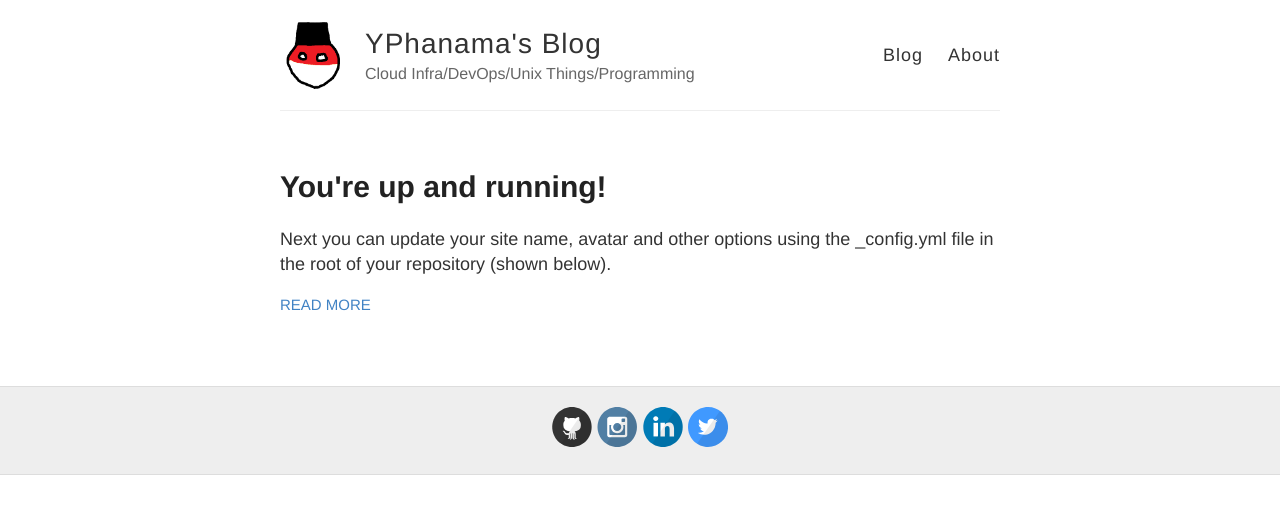
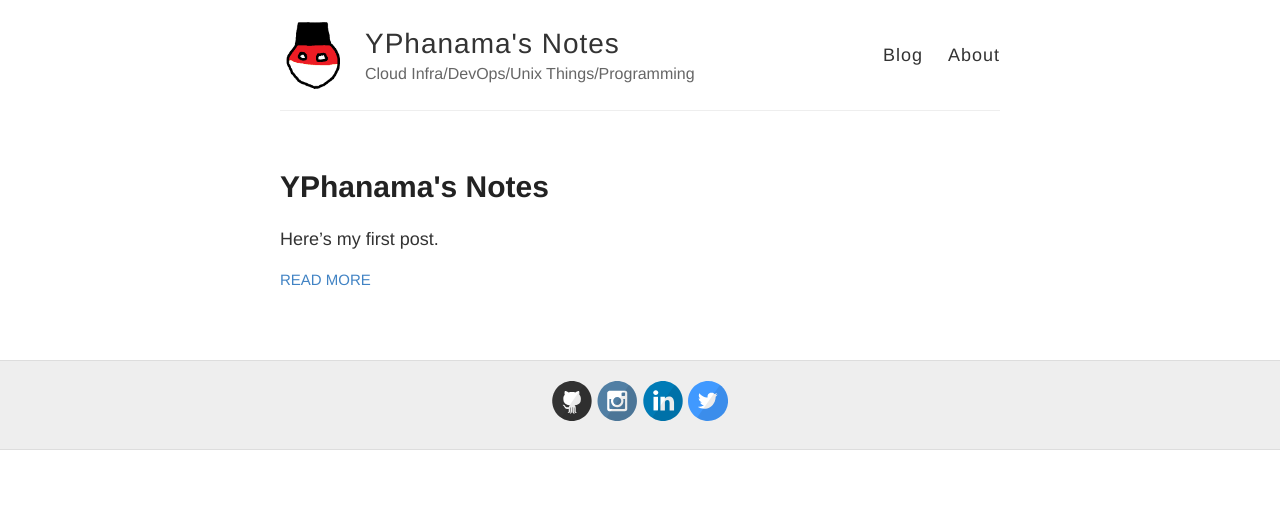
Before and after one commit to phanama/phanama.github.io, a Jekyll site: the page built from index.html, in a window 1280 px wide. Shown: the top 514 px of the page. Built offline with Jekyll 4.4.1, drawn with Linux system fonts in a browser that asks for light colours.

Commit message:
Edit first post

```diff
--- a/_config.yml
+++ b/_config.yml
@@ -1,4 +1,4 @@
-name: YPhanama's Blog
+name: YPhanama's Notes
 description: Cloud Infra/DevOps/Unix Things/Programming
 avatar: https://github.com/phanama/phanama.github.io/raw/master/images/Indonesiaball_with_kopiah.png
 
--- a/_posts/2014-3-3-Hello-World.md
+++ /dev/null
@@ -1,10 +0,0 @@
----
-layout: post
-title: You're up and running!
----
-
-Next you can update your site name, avatar and other options using the _config.yml file in the root of your repository (shown below).
-
-![_config.yml]({{ site.baseurl }}/images/config.png)
-
-The easiest way to make your first post is to edit this one. Go into /_posts/ and update the Hello World markdown file. For more instructions head over to the [Jekyll Now repository](https://github.com/barryclark/jekyll-now) on GitHub.
--- /dev/null
+++ b/_posts/2019-6-22-FirstPost.md
@@ -0,0 +1,18 @@
+---
+layout: post
+title: YPhanama's Notes
+---
+
+Here's my first post.
+
+I'm a constant learner. I have interests on mostly anything!
+Technology, Psychology, Biology, Physics, Space/Aerospace, Economics, Philosophy, you name it.
+
+I'm doing tech things for a living.
+Currently working as a Site Reliability Engineer @airyrooms.
+AWS, Kubernetes, and Cloud Native technologies are my thing.
+
+I made this site to write down my thoughts and rants on anything.
+
+Regards,
+Yudi A Phanama
```
